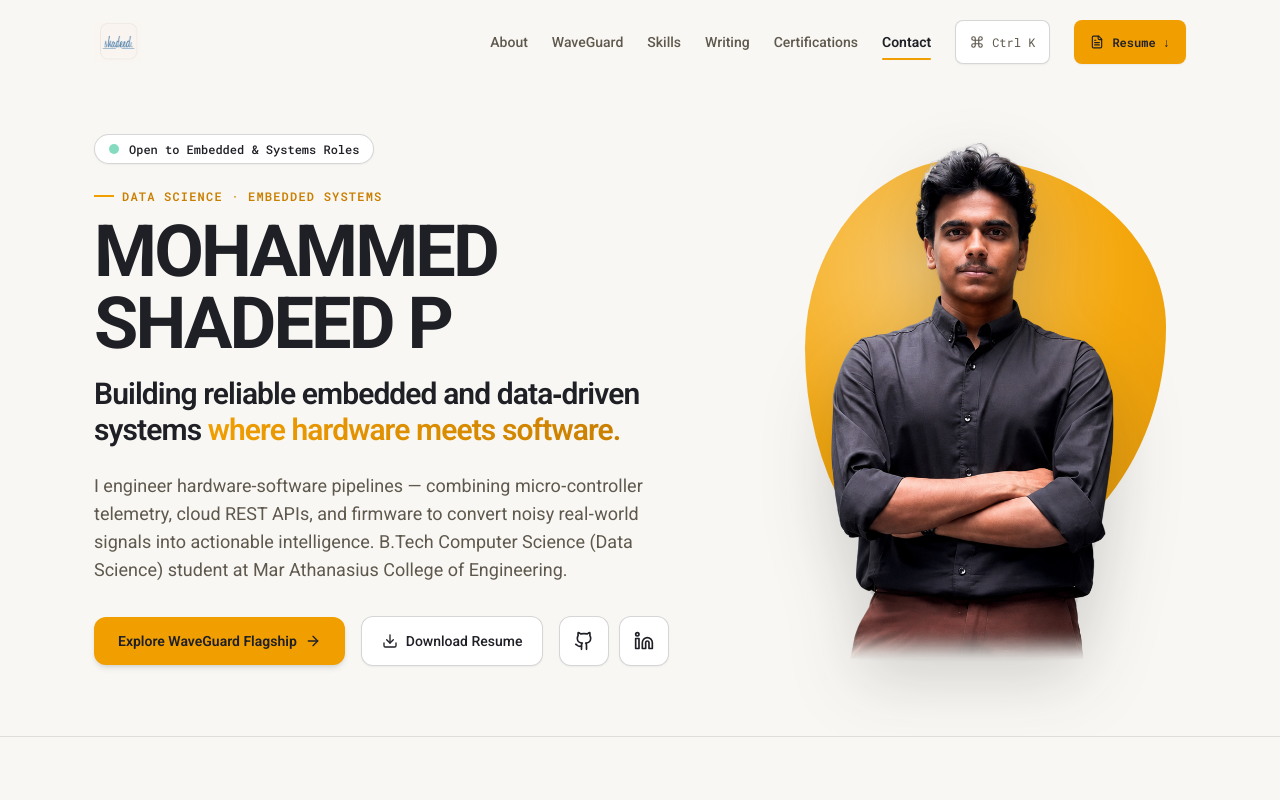
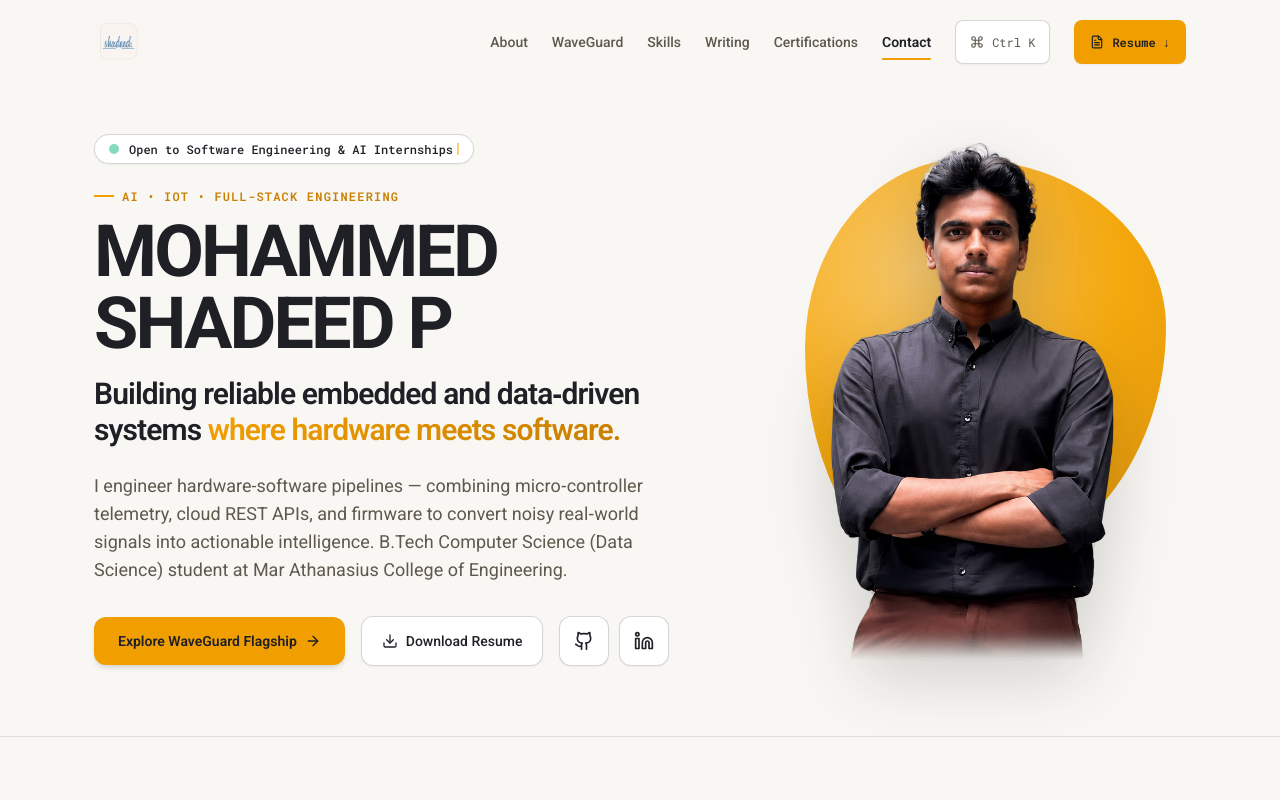
Before and after one commit to shadeed2004-gif/shadeed2004-gif.github.io, a React (Vite) app: page / in a window 1280 px wide. Shown: the top 800 px of the page. Built offline with nearby package versions, Linux system fonts and the light colour scheme.

Commit message:
feat: update status badge text to SE & AI Internships with typing animation

```diff
--- a/src/components/Hero.jsx
+++ b/src/components/Hero.jsx
@@ -1,9 +1,24 @@
-import React from 'react';
+import React, { useState, useEffect } from 'react';
 import { motion } from 'framer-motion';
 import { Link } from 'react-router-dom';
 import { ArrowRight, Download, Github, Linkedin } from 'lucide-react';
 
 export default function Hero() {
+  const [typedText, setTypedText] = useState('');
+  const fullText = "Open to Software Engineering & AI Internships";
+
+  useEffect(() => {
+    let index = 0;
+    const interval = setInterval(() => {
+      setTypedText(fullText.slice(0, index + 1));
+      index++;
+      if (index >= fullText.length) {
+        clearInterval(interval);
+      }
+    }, 45); // Snappy, clean typing animation speed
+    return () => clearInterval(interval);
+  }, []);
+
   return (
     <section className="relative min-h-[92vh] pt-32 pb-16 flex items-center overflow-hidden">
       <div className="max-w-[1140px] mx-auto px-6 w-full grid grid-cols-1 lg:grid-cols-12 gap-12 items-center">
@@ -17,13 +32,16 @@ export default function Hero() {
         >
           {/* Status Badge */}
           <div className="inline-flex items-center gap-2.5 bg-white border border-border-strong px-3.5 py-1.5 rounded-full w-fit mb-6 shadow-sm">
-            <span className="w-2.5 h-2.5 rounded-full bg-emerald animate-pulse"></span>
-            <span className="text-xs font-mono text-ink font-medium">Open to Embedded &amp; Systems Roles</span>
+            <span className="w-2.5 h-2.5 rounded-full bg-emerald animate-pulse flex-shrink-0"></span>
+            <span className="text-xs font-mono text-ink font-medium min-h-[16px] flex items-center">
+              {typedText}
+              <span className="inline-block w-[2px] h-3 bg-primary ml-1 animate-pulse"></span>
+            </span>
           </div>
 
           <div className="text-xs font-mono text-primary-hover font-semibold uppercase tracking-widest mb-3 flex items-center gap-2">
             <span className="w-5 h-[2px] bg-primary"></span>
-            <span>Data Science · Embedded Systems</span>
+            <span>AI • IoT • FULL-STACK ENGINEERING</span>
           </div>
 
           {/* Name Heading */}
```
